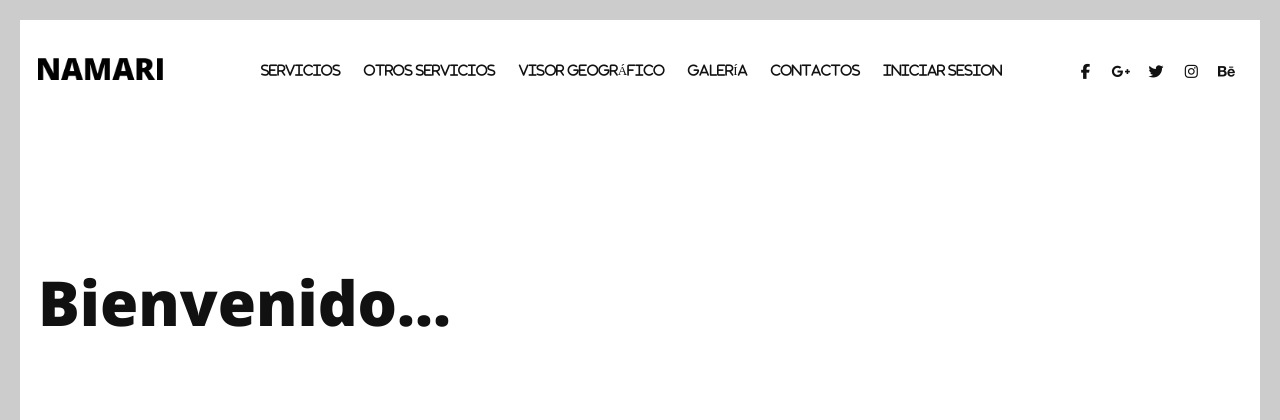
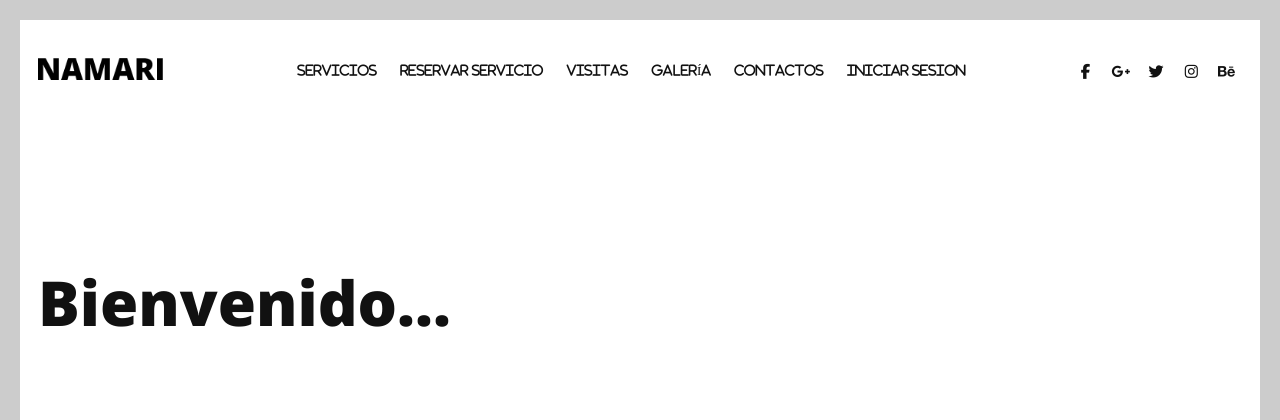
Before and after one commit to zaar1387/E-commerce, a Flask app: page / in a window 1280 px wide. Shown: the top 420 px of the page. Run offline with Flask 3, Linux system fonts and the light colour scheme; some libraries are stand-ins or nearby versions.

Commit message:
se ajusta index ppal

```diff
--- a/templates/index/index.html
+++ b/templates/index/index.html
@@ -44,8 +44,8 @@
             <div class="row clearfix">
                 <div class="col-1">
                     <div id="logo">
-                        <img src="static/images/logo.png" id="banner-logo" alt="Landing Page"/>
-                        <img src="static/images/logo-2.png" href="/" id="navigation-logo" alt="Landing Page"/>
+                        <a href="/"><img src="static/images/logo.png" id="banner-logo" alt="Landing Page"/></a>
+                        <a href="/"><img src="static/images/logo-2.png" id="navigation-logo" alt="Landing Page"/></a>
                     </div>
 
                     <aside>
@@ -84,10 +84,10 @@
                                 <a href="#about">Servicios</a>
                             </li>
                             <li>
-                                <a href="#services">Otros servicios</a>
+                                <a href="#services">Reservar servicio</a>
                             </li>
                             <li>
-                                <a href="#testimonials">Visor geográfico</a>
+                                <a href="#testimonials">Visitas</a>
                             </li>
                             <li>
                                 <a href="#gallery">Galería</a>
```
